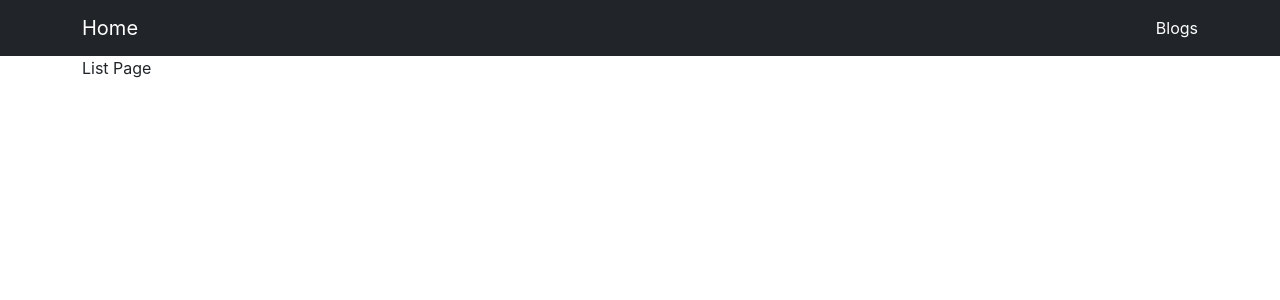
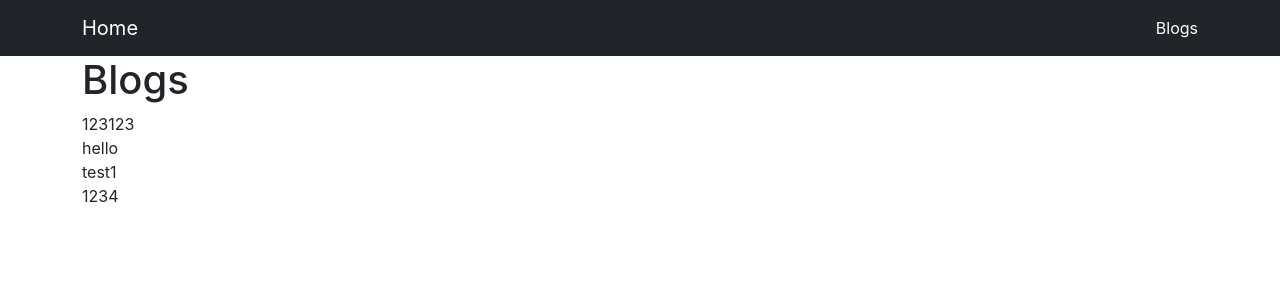
Before and after one commit to ZayneLee/react-basic1, a React (Create React App) app: page /blogs in a window 1280 px wide. Shown: the top 300 px of the page. Built offline with nearby package versions, Linux system fonts and the light colour scheme; data requests are answered from the project's data file.

Commit message:
데이터 화면 출력하기

```diff
--- a/src/pages/ListPage.js
+++ b/src/pages/ListPage.js
@@ -13,7 +13,14 @@
     getPosts();
   }, []);
 
-  return <div>List Page</div>;
+  return (
+    <div>
+      <h1>Blogs</h1>
+      {posts.map((post) => {
+        return <div key={post.id}>{post.title}</div>;
+      })}
+    </div>
+  );
 };
 
 export default ListPage;
```
